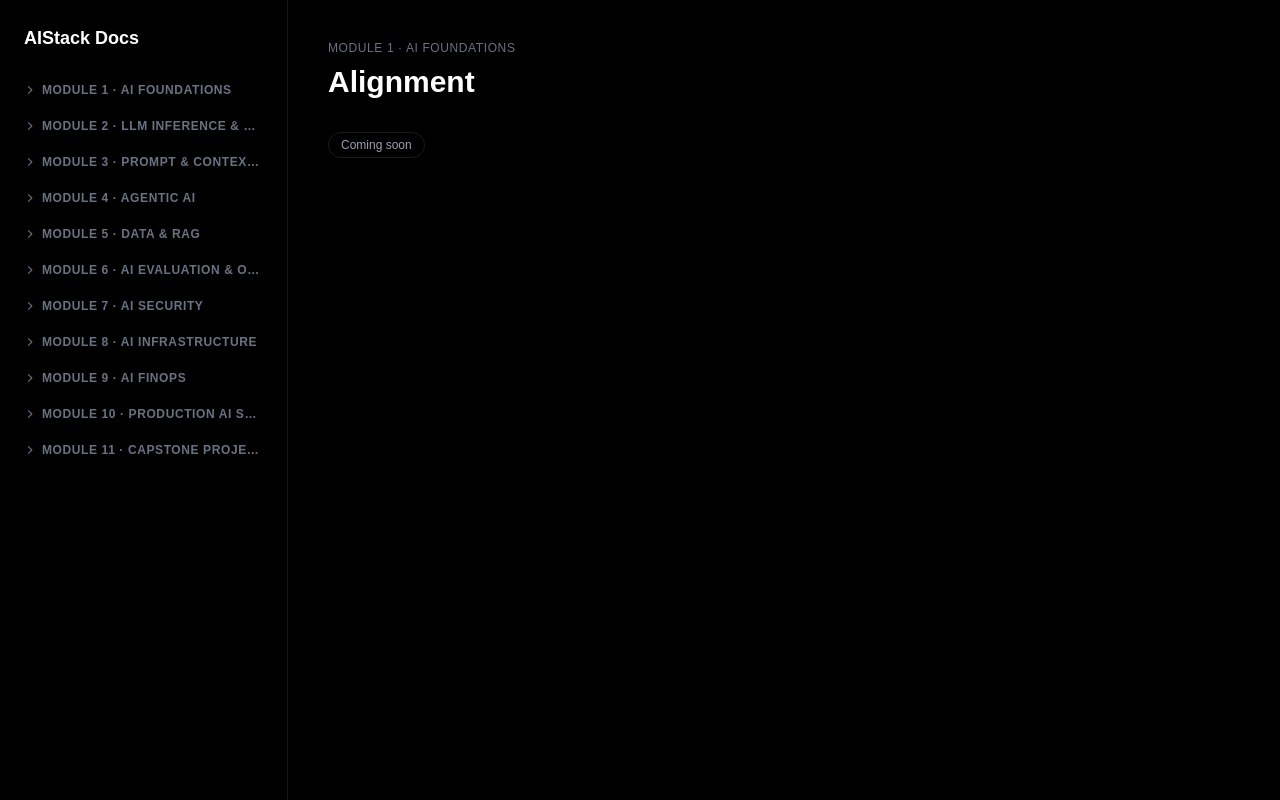
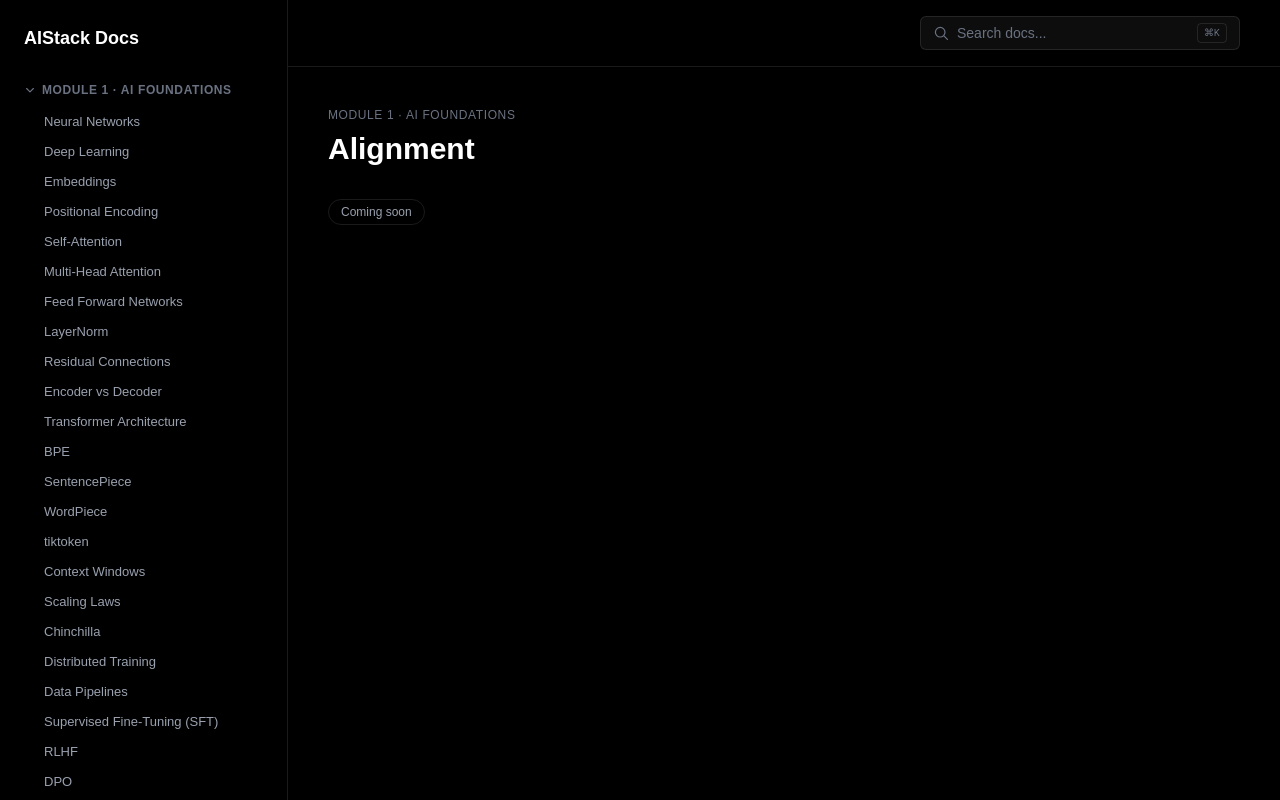
Before and after one commit to ayushsingh82/AIStack, a Next.js app: page /docs/ai-foundations/alignment in a window 1280 px wide. Built offline with nearby package versions, Linux system fonts and the light colour scheme.

Commit message:
Add search bar to docs and fix sidebar active-topic sync
Search results were navigating to flat topic pages that the sidebar
had no way to reflect, since its active-route matching only handled
the /section/... anchor routes.

```diff
--- a/app/docs/DocsShell.tsx
+++ b/app/docs/DocsShell.tsx
@@ -3,6 +3,7 @@
 import Link from "next/link";
 import { usePathname } from "next/navigation";
 import { useEffect, useState, type ReactNode } from "react";
+import SearchBar from "./SearchBar";
 
 export default function DocsShell({
   sidebar,
@@ -20,16 +21,19 @@ export default function DocsShell({
 
   return (
     <div className="min-h-screen w-full bg-black text-white lg:flex">
-      <div className="sticky top-0 z-30 flex items-center justify-between border-b border-white/10 bg-black px-4 py-3 lg:hidden">
-        <Link href="/" className="text-base font-semibold">
+      <div className="sticky top-0 z-30 flex items-center gap-3 border-b border-white/10 bg-black px-4 py-3 lg:hidden">
+        <Link href="/" className="shrink-0 text-base font-semibold">
           AIStack Docs
         </Link>
+        <div className="min-w-0 flex-1">
+          <SearchBar />
+        </div>
         <button
           type="button"
           onClick={() => setOpen((prev) => !prev)}
           aria-label="Toggle navigation"
           aria-expanded={open}
-          className="rounded-md p-2 text-gray-300 hover:bg-white/5 hover:text-white"
+          className="shrink-0 rounded-md p-2 text-gray-300 hover:bg-white/5 hover:text-white"
         >
           {open ? (
             <svg viewBox="0 0 20 20" fill="none" className="h-5 w-5">
@@ -77,8 +81,11 @@ export default function DocsShell({
         {sidebar}
       </aside>
 
-      <main className="min-w-0 flex-1 px-4 py-8 sm:px-6 lg:px-10 lg:py-10">
-        {children}
+      <main className="min-w-0 flex-1">
+        <div className="sticky top-0 z-10 hidden justify-end border-b border-white/10 bg-black/95 px-6 py-4 backdrop-blur lg:flex lg:px-10">
+          <SearchBar />
+        </div>
+        <div className="px-4 py-8 sm:px-6 lg:px-10 lg:py-10">{children}</div>
       </main>
     </div>
   );
--- /dev/null
+++ b/app/docs/SearchBar.tsx
@@ -0,0 +1,173 @@
+"use client";
+
+import Link from "next/link";
+import { useRouter } from "next/navigation";
+import { useEffect, useMemo, useRef, useState } from "react";
+import { modules, sectionSlug, topicSlug, type Module } from "./data";
+
+type Result = {
+  moduleSlug: string;
+  moduleTitle: string;
+  topic: string;
+  href: string;
+};
+
+function topicHref(module: Module, topic: string): string {
+  const section = module.sections?.find((s) => s.topics.includes(topic));
+  if (section) {
+    return `/docs/${module.slug}/section/${sectionSlug(section.title)}#${topicSlug(
+      topic,
+    )}`;
+  }
+  return `/docs/${module.slug}/${topicSlug(topic)}`;
+}
+
+export default function SearchBar() {
+  const router = useRouter();
+  const [query, setQuery] = useState("");
+  const [open, setOpen] = useState(false);
+  const [activeIndex, setActiveIndex] = useState(0);
+  const containerRef = useRef<HTMLDivElement>(null);
+  const inputRef = useRef<HTMLInputElement>(null);
+
+  const results = useMemo<Result[]>(() => {
+    const q = query.trim().toLowerCase();
+    if (!q) return [];
+    const matches: Result[] = [];
+    for (const module of modules) {
+      for (const topic of module.topics) {
+        if (
+          topic.toLowerCase().includes(q) ||
+          module.title.toLowerCase().includes(q)
+        ) {
+          matches.push({
+            moduleSlug: module.slug,
+            moduleTitle: module.title,
+            topic,
+            href: topicHref(module, topic),
+          });
+        }
+      }
+    }
+    return matches.slice(0, 8);
+  }, [query]);
+
+  useEffect(() => {
+    setActiveIndex(0);
+  }, [query]);
+
+  useEffect(() => {
+    function onClickOutside(e: MouseEvent) {
+      if (
+        containerRef.current &&
+        !containerRef.current.contains(e.target as Node)
+      ) {
+        setOpen(false);
+      }
+    }
+    document.addEventListener("mousedown", onClickOutside);
+    return () => document.removeEventListener("mousedown", onClickOutside);
+  }, []);
+
+  useEffect(() => {
+    function onKeyDown(e: KeyboardEvent) {
+      if ((e.metaKey || e.ctrlKey) && e.key.toLowerCase() === "k") {
+        e.preventDefault();
+        inputRef.current?.focus();
+        setOpen(true);
+      }
+    }
+    document.addEventListener("keydown", onKeyDown);
+    return () => document.removeEventListener("keydown", onKeyDown);
+  }, []);
+
+  function navigateTo(href: string) {
+    setOpen(false);
+    setQuery("");
+    router.push(href);
+  }
+
+  return (
+    <div ref={containerRef} className="relative w-full max-w-xs">
+      <div className="flex items-center gap-2 rounded-md border border-white/10 bg-white/5 px-3 py-1.5 text-sm text-gray-300 focus-within:border-white/30">
+        <svg
+          viewBox="0 0 20 20"
+          fill="none"
+          className="h-4 w-4 shrink-0 text-gray-500"
+        >
+          <circle cx="9" cy="9" r="6" stroke="currentColor" strokeWidth="1.5" />
+          <path
+            d="M14 14l4 4"
+            stroke="currentColor"
+            strokeWidth="1.5"
+            strokeLinecap="round"
+          />
+        </svg>
+        <input
+          ref={inputRef}
+          type="text"
+          value={query}
+          onChange={(e) => {
+            setQuery(e.target.value);
+            setOpen(true);
+          }}
+          onFocus={() => setOpen(true)}
+          onKeyDown={(e) => {
+            if (e.key === "ArrowDown") {
+              e.preventDefault();
+              setActiveIndex((i) => Math.min(i + 1, results.length - 1));
+            } else if (e.key === "ArrowUp") {
+              e.preventDefault();
+              setActiveIndex((i) => Math.max(i - 1, 0));
+            } else if (e.key === "Enter" && results[activeIndex]) {
+              e.preventDefault();
+              navigateTo(results[activeIndex].href);
+            } else if (e.key === "Escape") {
+              setOpen(false);
+              inputRef.current?.blur();
+            }
+          }}
+          placeholder="Search docs..."
+          className="w-full bg-transparent text-sm text-white placeholder-gray-500 outline-none"
+        />
+        <kbd className="hidden shrink-0 rounded border border-white/10 px-1.5 py-0.5 text-[10px] text-gray-500 sm:block">
+          ⌘K
+        </kbd>
+      </div>
+
+      {open && query.trim() && (
+        <div className="absolute right-0 z-40 mt-2 w-80 max-w-[90vw] overflow-hidden rounded-md border border-white/10 bg-black shadow-xl">
+          {results.length === 0 ? (
+            <div className="px-3 py-3 text-sm text-gray-500">
+              No results found
+            </div>
+          ) : (
+            <ul className="max-h-80 overflow-y-auto py-1">
+              {results.map((result, index) => (
+                <li key={`${result.moduleSlug}-${result.topic}`}>
+                  <Link
+                    href={result.href}
+                    onClick={() => {
+                      setOpen(false);
+                      setQuery("");
+                    }}
+                    className={`block px-3 py-2 text-sm transition-colors ${
+                      index === activeIndex
+                        ? "bg-white/10 text-white"
+                        : "text-gray-300 hover:bg-white/5 hover:text-white"
+                    }`}
+                  >
+                    <div className="truncate">{result.topic}</div>
+                    <div className="truncate text-xs text-gray-500">
+                      {result.moduleTitle}
+                    </div>
+                  </Link>
+                </li>
+              ))}
+            </ul>
+          )}
+        </div>
+      )}
+    </div>
+  );
+}
--- a/app/docs/Sidebar.tsx
+++ b/app/docs/Sidebar.tsx
@@ -32,9 +32,9 @@ export default function Sidebar() {
   const [activeKey, setActiveKey] = useState<string | null>(null);
 
   useEffect(() => {
-    const match = pathname.match(/^\/docs\/([^/]+)\/section\/([^/]+)/);
-    if (!match) return;
-    const [, moduleSlug, sectionSlugParam] = match;
+    const sectionMatch = pathname.match(/^\/docs\/([^/]+)\/section\/([^/]+)/);
+    if (sectionMatch) {
+      const [, moduleSlug, sectionSlugParam] = sectionMatch;
       const module = modules.find((m) => m.slug === moduleSlug);
       const section = module?.sections?.find(
         (s) => sectionSlug(s.title) === sectionSlugParam,
@@ -48,6 +48,21 @@ export default function Sidebar() {
       });
       if (typeof window !== "undefined" && window.location.hash) {
         setActiveKey(`${module.slug}:${window.location.hash.slice(1)}`);
+      }
+      return;
+    }
+
+    const topicMatch = pathname.match(/^\/docs\/([^/]+)\/([^/]+)$/);
+    if (topicMatch) {
+      const [, moduleSlug, topicSlugParam] = topicMatch;
+      const module = modules.find((m) => m.slug === moduleSlug);
+      if (!module) return;
+      setOpenKeys((prev) => {
+        const next = new Set(prev);
+        next.add(module.slug);
+        return next;
+      });
+      setActiveKey(`${module.slug}:${topicSlugParam}`);
     }
   }, [pathname]);
 
@@ -95,16 +110,24 @@ export default function Sidebar() {
               <div className="mt-1">
                 {flatTopics.length > 0 && (
                   <ul className="space-y-0.5">
-                    {flatTopics.map((topic) => (
+                    {flatTopics.map((topic) => {
+                      const key = `${module.slug}:${topicSlug(topic)}`;
+                      const isActive = activeKey === key;
+                      return (
                         <li key={topic}>
                           <Link
                             href={`/docs/${module.slug}/${topicSlug(topic)}`}
-                          className="block rounded-md py-1 pl-7 pr-2 text-[13px] leading-5 text-gray-400 transition-colors hover:bg-white/5 hover:text-white"
+                            className={`block rounded-md py-1 pl-7 pr-2 text-[13px] leading-5 transition-colors hover:bg-white/5 hover:text-white ${
+                              isActive
+                                ? "bg-white/10 text-white"
+                                : "text-gray-400"
+                            }`}
                           >
                             {topic}
                           </Link>
                         </li>
-                    ))}
+                      );
+                    })}
                   </ul>
                 )}
                 {module.sections?.map((section) => {
```
Lines whose indentation alone changed are shown as unchanged.
